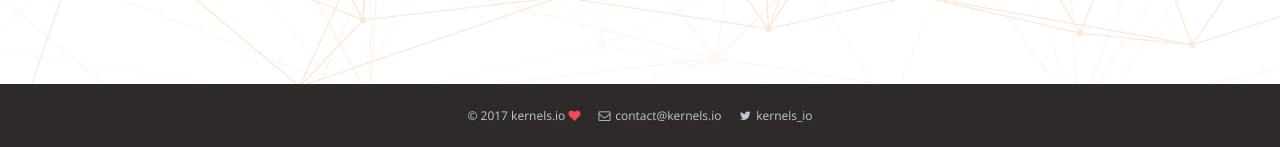
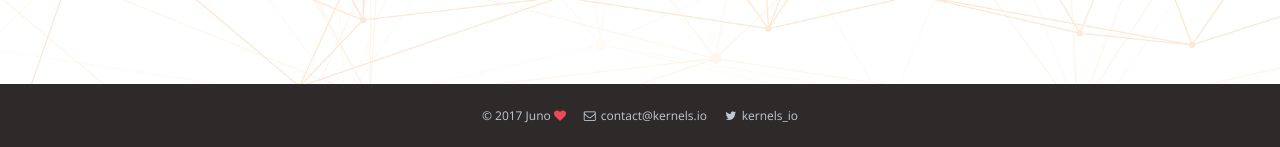
Before and after one commit to test-juno-sh/juno-website-test, a Jekyll site: the page built from juno.html, in a window 1280 px wide and 900 px high, scrolled down 1301 px. Shown: the part 750-897 px from the top of the window. Built offline with Jekyll 4.4.1, drawn with Linux system fonts in a browser that asks for light colours; nearby versions of some CDN libraries; comment, search, counter and statistics services are not loaded.

Commit message:
Update footer.

```diff
--- a/_includes/footer.html
+++ b/_includes/footer.html
@@ -2,7 +2,7 @@
     <div class="container post-content">
         <div class="footer-details">
             <p align="center">
-                © 2017 kernels.io <i class="fa fa-heart" style="color:#ed4956"></i>
+                © 2017 Juno <i class="fa fa-heart" style="color:#ed4956"></i>
                 <span style="display:inline-block; width: 10px;"></span>
                 <a href="mailto:{{ site.email }}" target="_blank"><i class="fa fa-envelope-o fa-fw" aria-hidden="true"></i> {{ site.email }}</a>
                 <span style="display:inline-block; width: 10px;"></span>
```
